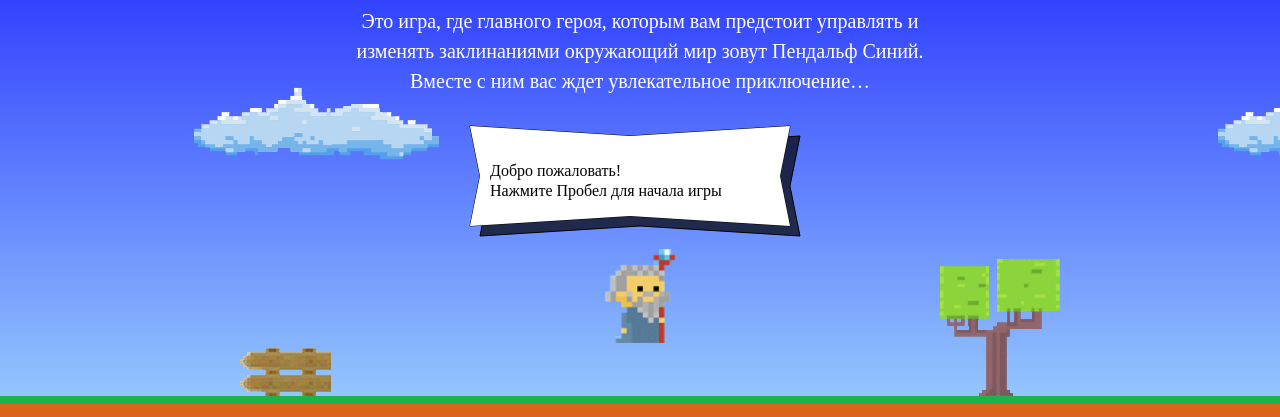
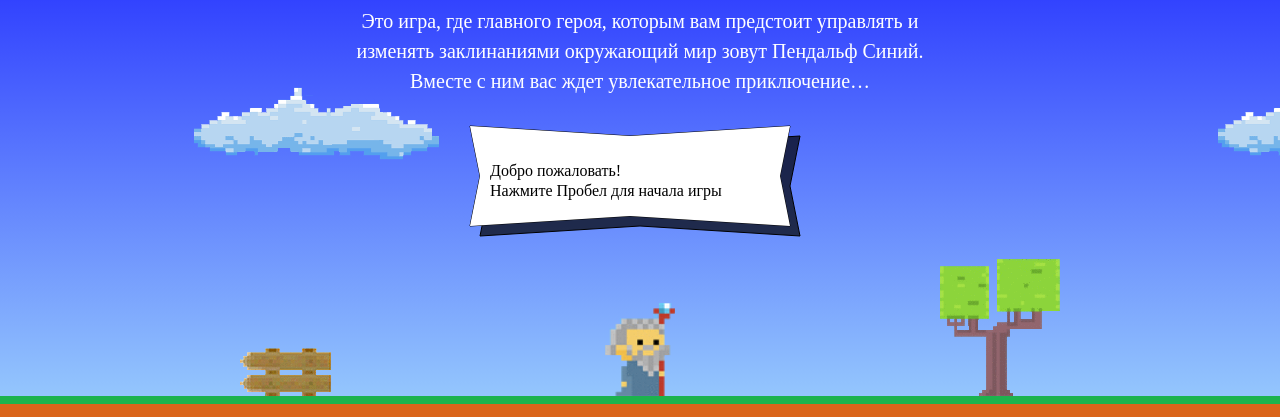
Before and after one commit to reazy015/118371-code-and-magick, a website: page index.html in a window 1280 px wide. Shown: the part 203-620 px from the top of the page. Drawn offline with Linux system fonts and the light colour scheme; a web font is replaced by a local one.

Commit message:
work on bugs

```diff
--- a/index.html
+++ b/index.html
@@ -182,25 +182,27 @@
   </template>
   <script type="text/javascript">
   var fireballSize = 22;
+  var wizardSpeed = 3;
+  var wizardWidth = 70;
+  var byTheWind = 5;
+  var againstTheWind = 2;
+  var proportion = 1.337;
 
-  var getFireballSpeed = function(left){
-    return left ? 5 : 2;
+  var getFireballSpeed = function(left) {
+    return left ? byTheWind : againstTheWind;
   };
 
-  var wizardSpeed = 3;
-  var wizardWidth = 70;
-
-  var getWizardHeight = function(){
-    return wizardWidth * 1.337;
+  var getWizardHeight = function() {
+    return wizardWidth * proportion;
   };
 
   var getWizardX = function(width) {
     return width / 2 - wizardWidth / 2;
-  }
+  };
 
   var getWizardY = function(height) {
-    return (height * 2) / 3 - getWizardHeight() / 2;
-  }
+    return (height * 0.845)  - getWizardHeight() / 2;
+  };
 </script>
 <script src="js/game.js"></script>
 
```
